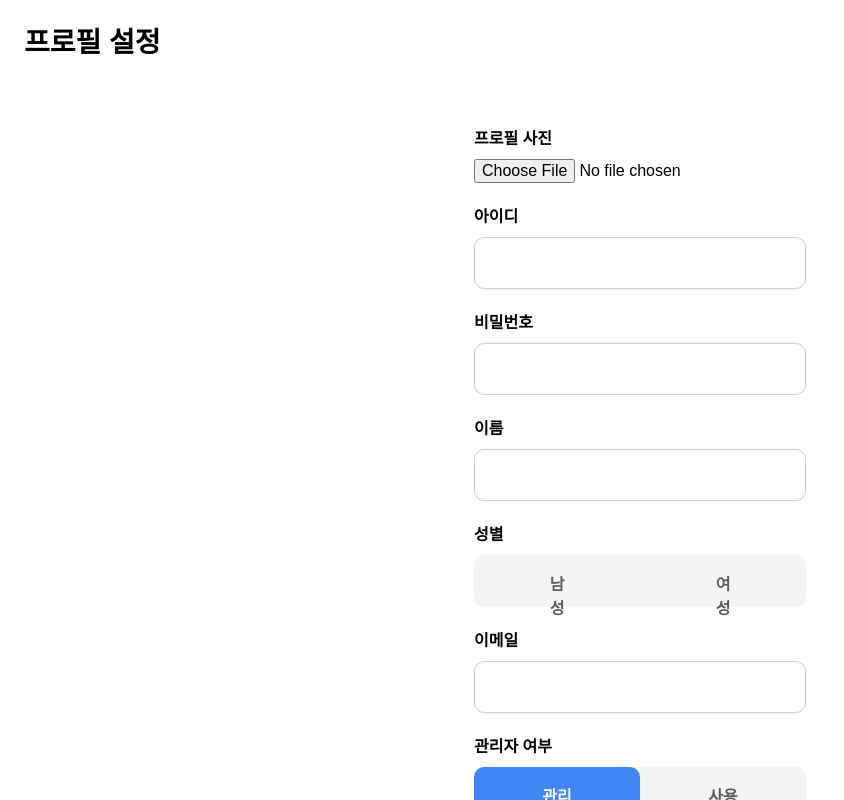
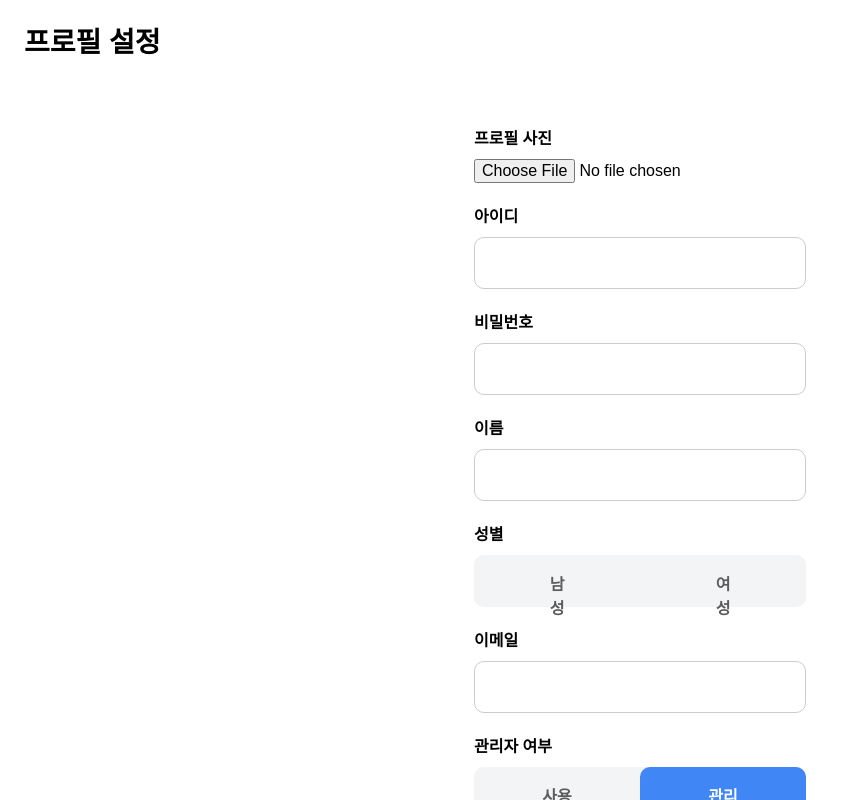
Before and after one commit to LikeLion12thHackathon/frontend, a React app: page /register in a window 1280 px wide. Shown: the whole page, without its empty margins (0-844 px from the left). Built offline with nearby package versions, Linux system fonts and the light colour scheme; no server answers; what recoil-persist would draw is missing.

Commit message:
feat: 로직 수정

```diff
--- a/src/pages/Register.jsx
+++ b/src/pages/Register.jsx
@@ -22,7 +22,7 @@ export const Register = () => {
         username: false,
         password: false,
         email: false,
-        profileimg: true, // 프로필 이미지는 유효성 검사에서 제외
+        profileimg: false, // 프로필 이미지는 유효성 검사에서 제외
         name: false,
         gender: false,
         admin: false, // 기본값을 true로 설정 (true/false 모두 허용)
@@ -259,22 +259,22 @@ export const Register = () => {
                                     name="admin"
                                     value="true"
                                     id="admin"
-                                    checked={admin === false}
+                                    checked={admin === true}
                                     onChange={onChange}
                                 />
                             <Styled.CheckBoxLabel htmlFor="admin">
-                                관리자
+                                사용자
                             </Styled.CheckBoxLabel>
                                 <Styled.CheckBoxInput
                                     type="radio"
                                     name="admin"
                                     value="false"
                                     id="user"
-                                    checked={admin === true}
+                                    checked={admin === false}
                                     onChange={onChange}
                                 />
                             <Styled.CheckBoxLabel htmlFor="user">
-                                사용자
+                                관리자
                             </Styled.CheckBoxLabel>
 
                         </Styled.RadioBox>
```
